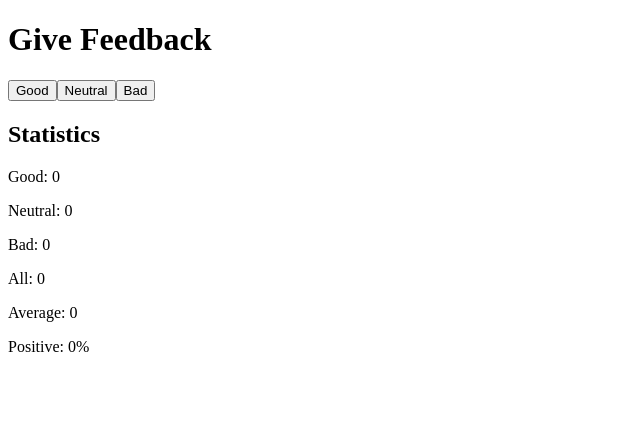
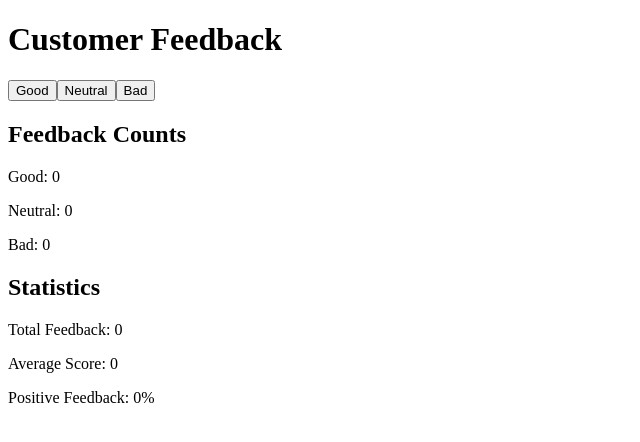
Before and after one commit to A0ak/Part1, a React (Vite) app: page / in a window 1280 px wide. Shown: the top 442 px of the page, without its empty margins (0-640 px from the left). Built offline with nearby package versions, Linux system fonts and the light colour scheme.

Commit message:
exercise 1.8

```diff
--- a/src/App.jsx
+++ b/src/App.jsx
@@ -1,5 +1,18 @@
 import { useState } from 'react';
+const Statistics = ({ good, neutral, bad }) => {
+  const totalFeedback = good + neutral + bad;
+  const averageScore = totalFeedback ? ((good - bad) / totalFeedback).toFixed(2) : 0;
+  const positivePercentage = totalFeedback ? ((good / totalFeedback) * 100).toFixed(2) : 0;
 
+  return (
+    <div>
+      <h2>Statistics</h2>
+      <p>Total Feedback: {totalFeedback}</p>
+      <p>Average Score: {averageScore}</p>
+      <p>Positive Feedback: {positivePercentage}%</p>
+    </div>
+  );
+}
 const App = () => {
   const [good, setGood] = useState(0);
   const [neutral, setNeutral] = useState(0);
@@ -9,28 +22,21 @@ const App = () => {
   const handleNeutralFeedback = () => setNeutral(neutral + 1);
   const handleBadFeedback = () => setBad(bad + 1);
 
-  const totalFeedback = good + neutral + bad;
-
-  const averageScore = totalFeedback ? ((good - bad) / totalFeedback).toFixed(2) : 0;
-
-  const positivePercentage = totalFeedback ? ((good / totalFeedback) * 100).toFixed(2) : 0;
-
   return (
     <div>
-      <h1>Give Feedback</h1>
+      <h1>Customer Feedback</h1>
       <button onClick={handleGoodFeedback}>Good</button>
       <button onClick={handleNeutralFeedback}>Neutral</button>
       <button onClick={handleBadFeedback}>Bad</button>
 
-      <h2>Statistics</h2>
+      <h2>Feedback Counts</h2>
       <p>Good: {good}</p>
       <p>Neutral: {neutral}</p>
       <p>Bad: {bad}</p>
-      <p>All: {totalFeedback}</p>
-      <p>Average: {averageScore}</p>
-      <p>Positive: {positivePercentage}%</p>
+
+      <Statistics good={good} neutral={neutral} bad={bad} />
     </div>
-  )
+  );
 };
 
 export default App;
```
